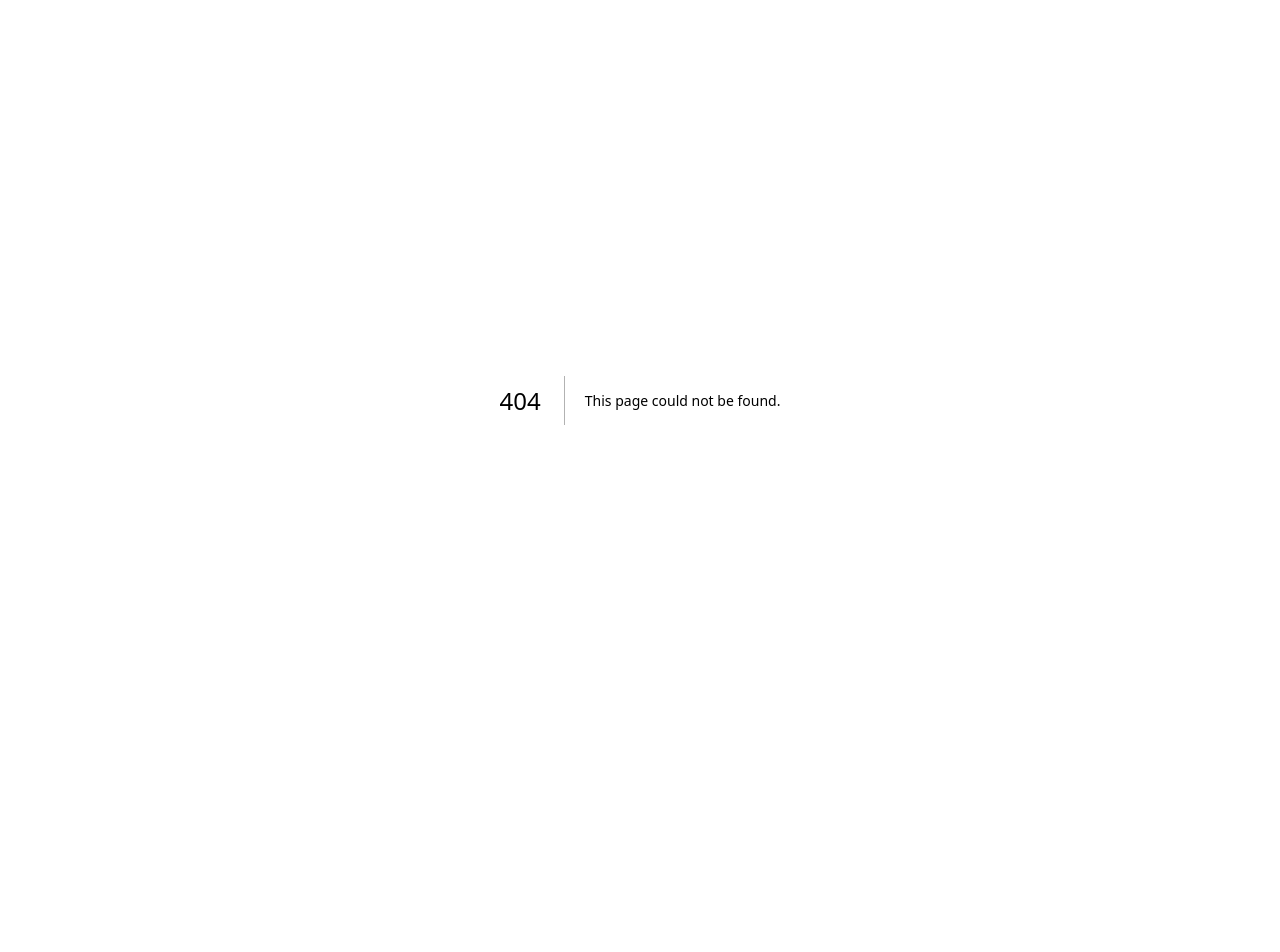
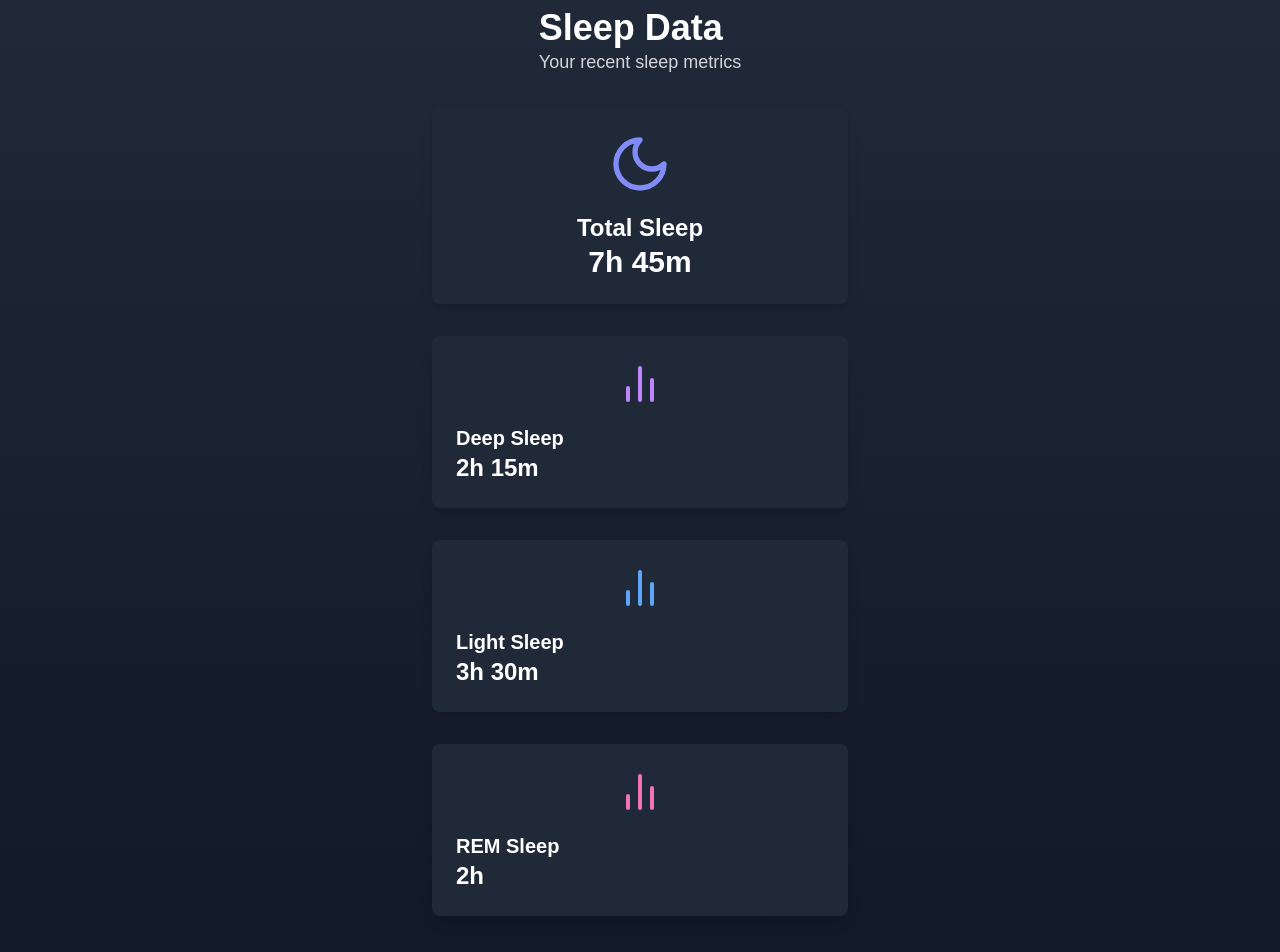
Before and after one commit to FelixMairamhof/WIFI-BLE-PWA-IoT-Onboarding, a Next.js app: page /app in a window 1280 px wide. Before the commit this address had no page. Shown: the top 952 px of the page. Before the commit the page ends 800 px from the top, so only its background shows below. Built offline with nearby package versions, Linux system fonts and the light colour scheme.

Commit message:
Sucessful Redirect /w Homepage

```diff
--- /dev/null
+++ b/app/app/page.tsx
@@ -0,0 +1,53 @@
+"use client";
+
+import { useEffect, useState } from "react";
+import { Moon, BarChart2 } from "lucide-react";
+
+export default function SleepDataApp() {
+  // Fake sleep data
+  const [sleepData, setSleepData] = useState({
+    totalSleep: "7h 45m",
+    deepSleep: "2h 15m",
+    lightSleep: "3h 30m",
+    remSleep: "2h",
+  });
+
+  return (
+    <div className="min-h-screen bg-gradient-to-b p-2 from-gray-800 to-gray-900 text-white flex flex-col items-center justify-center">
+      <header className="mb-8">
+        <h1 className="text-4xl font-bold">Sleep Data</h1>
+        <p className="text-lg text-gray-300">Your recent sleep metrics</p>
+      </header>
+
+      <main className="w-full max-w-md px-4 space-y-8">
+        <div className="bg-gray-800 shadow-lg rounded-lg p-6 text-center">
+          <Moon className="mx-auto h-16 w-16 text-indigo-400" />
+          <h2 className="text-2xl font-semibold mt-4">Total Sleep</h2>
+          <p className="text-3xl font-bold">{sleepData.totalSleep}</p>
+        </div>
+
+        <div className="bg-gray-800 shadow-lg rounded-lg p-6">
+          <BarChart2 className="mx-auto h-12 w-12 text-purple-400" />
+          <h2 className="text-xl font-semibold mt-4">Deep Sleep</h2>
+          <p className="text-2xl font-bold">{sleepData.deepSleep}</p>
+        </div>
+
+        <div className="bg-gray-800 shadow-lg rounded-lg p-6">
+          <BarChart2 className="mx-auto h-12 w-12 text-blue-400" />
+          <h2 className="text-xl font-semibold mt-4">Light Sleep</h2>
+          <p className="text-2xl font-bold">{sleepData.lightSleep}</p>
+        </div>
+
+        <div className="bg-gray-800 shadow-lg rounded-lg p-6">
+          <BarChart2 className="mx-auto h-12 w-12 text-pink-400" />
+          <h2 className="text-xl font-semibold mt-4">REM Sleep</h2>
+          <p className="text-2xl font-bold">{sleepData.remSleep}</p>
+        </div>
+      </main>
+
+      <footer className="mt-12 text-gray-400">
+        <p>Data from your connected device.</p>
+      </footer>
+    </div>
+  );
+}
--- /dev/null
+++ b/app/onboarding/page.tsx
@@ -0,0 +1,5 @@
+import { OnboardingStepperComponent } from "@/components/onboarding-stepper"
+
+export default function Onboarding() {
+  return <OnboardingStepperComponent />
+}
--- a/app/page.tsx
+++ b/app/page.tsx
@@ -1,5 +1,15 @@
-import { OnboardingStepperComponent } from "@/components/onboarding-stepper"
+import Link from "next/link";
 
-export default function Page() {
-  return <OnboardingStepperComponent />
+export default function Home() {
+  return (
+    <div className="min-h-screen flex flex-col items-center justify-center bg-gradient-to-b from-blue-900 to-purple-900 px-4 text-white">
+      <h1 className="text-4xl font-bold mb-8">Welcome to the Sensor App</h1>
+      <p className="text-lg mb-12">Easily onboard your sensor and get started!</p>
+      <Link href="/onboarding">
+        <button className="bg-indigo-600 hover:bg-indigo-700 text-white font-bold py-4 px-6 rounded-full shadow-lg transition duration-300 ease-in-out">
+          Onboard Sensor
+        </button>
+      </Link>
+    </div>
+  );
 }
--- a/components/onboarding-stepper.tsx
+++ b/components/onboarding-stepper.tsx
@@ -6,12 +6,13 @@ import { Button } from "@/components/ui/button";
 import { Select, SelectContent, SelectItem, SelectTrigger, SelectValue } from "@/components/ui/select";
 import { Input } from "@/components/ui/input";
 import { Dialog, DialogContent, DialogHeader, DialogTitle, DialogFooter } from "@/components/ui/dialog";
-
+import { useRouter } from "next/navigation";
 // Corrected hardcoded UUIDs for the service and characteristic (lowercase hex characters)
 const SERVICE_UUID = "b2bbc642-ad5a-12ed-b878-0242ac120000";
 const CHARACTERISTIC_UUID = "c9af9c76-ad5a-11ed-b879-0242ac120000";
 
 export function OnboardingStepperComponent() {
+  const router = useRouter();
   const [currentStep, setCurrentStep] = useState(0);
   const [isScanning, setIsScanning] = useState(false);
   const [selectedWifi, setSelectedWifi] = useState<string>("");
@@ -52,10 +53,9 @@ export function OnboardingStepperComponent() {
                 let statusMessage = decodedValue.substring(7);
                 if(statusMessage.includes("Failed")){
                   console.log(`Received status message: FAILED to connect to  ${selectedWifi}`);
-                  alert(`Received status message: FAILED to connect to  ${selectedWifi}`);
                 }else{
                   console.log(`Received status message: CONNECTED to ${selectedWifi}`);
-                  alert(`Received status message: CONNECTED to ${selectedWifi}`);
+                  router.push("/app");
                 }
 
             } else {
@@ -174,11 +174,8 @@ const writeToBluetoothDevice = async (gattServer: BluetoothRemoteGATTServer) =>
   const handleWifiConnect = async () => {
     if (bluetoothDevice && bluetoothDevice.gatt) {
       const gattServer = await bluetoothDevice.gatt.connect();
+      setIsWifiModalOpen(false);
       await sendWifiCredentials(gattServer, selectedWifi, wifiPassword);
-
-      setTimeout(() => {
-        setIsWifiModalOpen(false);
-      }, 2000);
       setWifiPassword("");
     } else {
       alert("Bluetooth device is not connected.");
```
